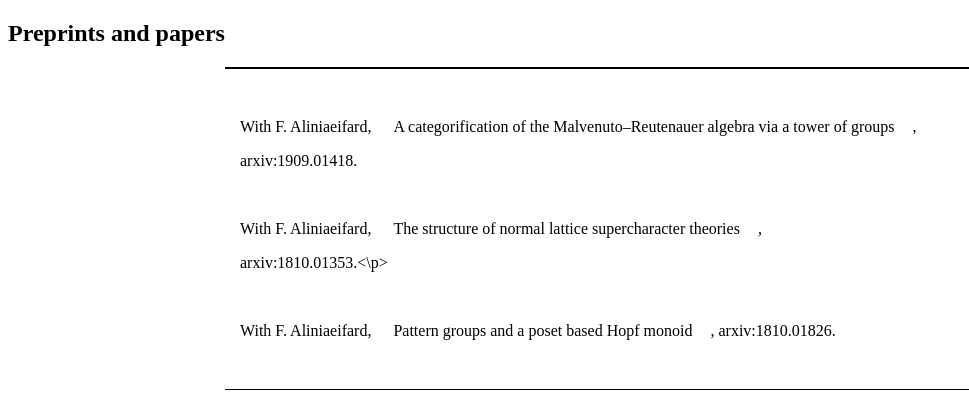
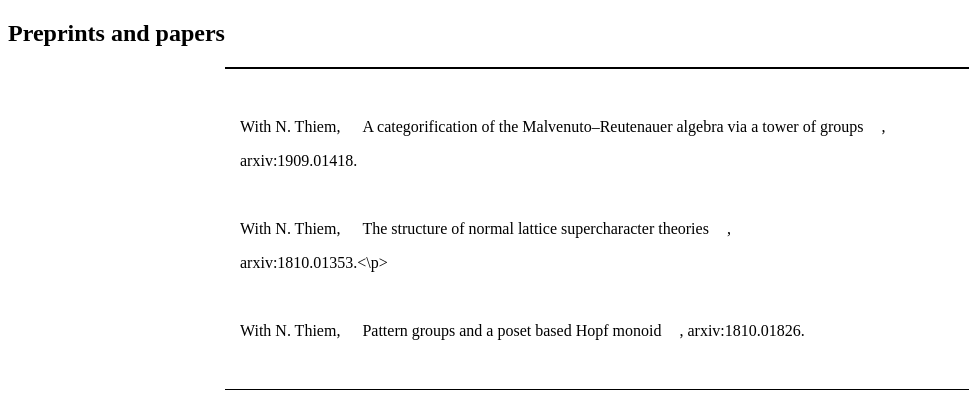
Before and after one commit to faridanf/Research, a plain HTML site: page index.html in a window 1280 px wide. Shown: the whole page, without its empty margins (0-969 px from the left). Drawn offline with Linux system fonts and the light colour scheme.

Commit message:
Update index.html

```diff
--- a/index.html
+++ b/index.html
@@ -11,17 +11,17 @@
 
 <h2> Preprints and papers</h2>
 			<ul class="paper-list">
-				<li><p>With F. Aliniaeifard,
+				<li><p>With N. Thiem,
 				<a href="https://arxiv.org/abs/1909.01418"> A categorification of the Malvenuto&ndash;Reutenauer algebra via a tower of groups</a>,
 					<p> arxiv:1909.01418.</p>
 				</p>
 				</li>
-				<li><p>With F. Aliniaeifard,
+				<li><p>With N. Thiem,
 				<a href="http://arxiv.org/abs/1810.01353"> The structure of normal lattice supercharacter theories</a>,
 					<p> arxiv:1810.01353.<\p>
 				</p>
 				</li>
-				<li><p>With F. Aliniaeifard,
+				<li><p>With N. Thiem,
 				<a href="http://arxiv.org/abs/1810.01826"> Pattern groups and a poset based Hopf monoid</a>, arxiv:1810.01826.
 				</p>
 				</li>
```
